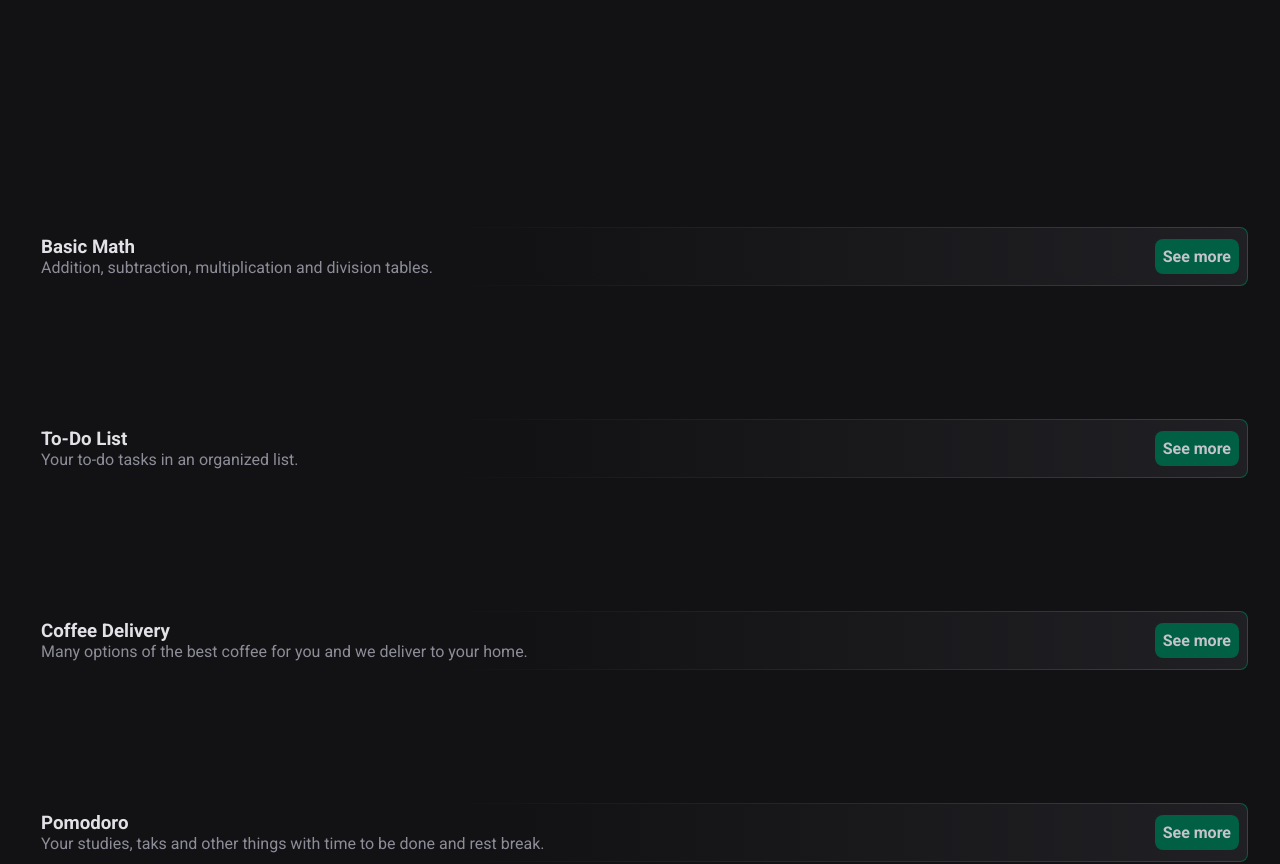
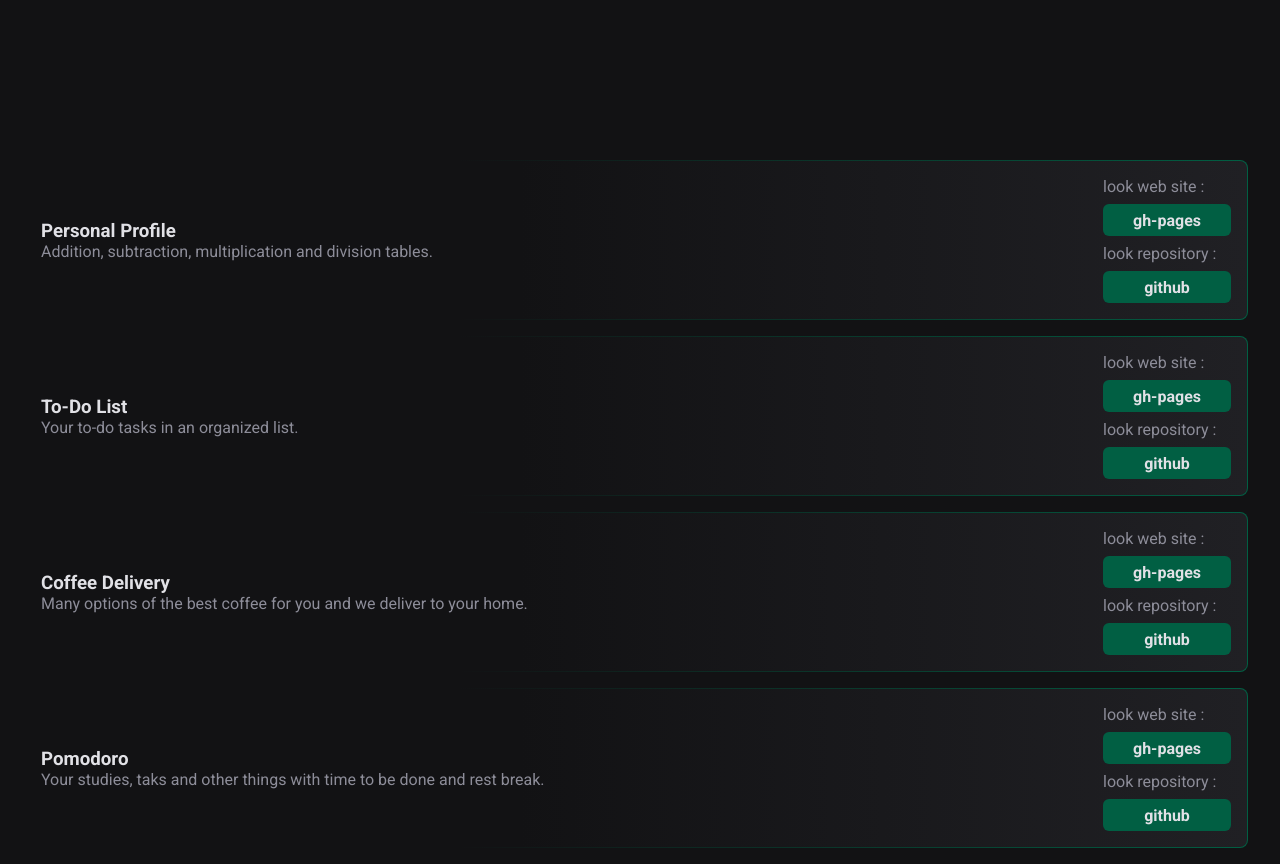
Before and after one commit to devliov/Personal-profile-devliov, a React (Vite) app: page / in a window 1280 px wide. Shown: the part 740-1604 px from the top of the page. Built offline with nearby package versions, Linux system fonts and the light colour scheme.

Commit message:
fix: remove radix-dialog and delet component

```diff
--- a/src/pages/projects/index.tsx
+++ b/src/pages/projects/index.tsx
@@ -1,41 +1,56 @@
-import * as Dialog from "@radix-ui/react-dialog";
-import { Project } from "./projectslist/index";
 import { ProjectContainer, ProjectItem } from "./styles";
+
+import Todo from "../../assets/Screenshot from 2023-06-12 17-41-00.png";
 
 type ProjectsItem = {
   id: number;
   title: string;
   description: string;
+  image: string;
+  gitHub: string;
+  ghPages?: string;
 };
 
-const projectItem: ProjectsItem[] = [
+// eslint-disable-next-line react-refresh/only-export-components
+export const projectItem: ProjectsItem[] = [
   {
     id: 1,
-    title: "Basic Math",
+    title: "Personal Profile",
     description: "Addition, subtraction, multiplication and division tables.",
+    image: Todo,
+    gitHub: "https://github.com/devliov/personal-profile-devliov",
+    ghPages: "https://devliov.github.io/personal-profile-devliov/",
   },
   {
     id: 2,
     title: "To-Do List",
     description: "Your to-do tasks in an organized list.",
+    image: Todo,
+    gitHub: "https://github.com/devliov/personal-profile-devliov",
+    ghPages: "https://devliov.github.io/personal-profile-devliov/",
   },
   {
     id: 3,
     title: "Coffee Delivery",
     description:
       "Many options of the best coffee for you and we deliver to your home.",
+    image: Todo,
+    gitHub: "https://github.com/devliov/personal-profile-devliov",
+    ghPages: "https://devliov.github.io/personal-profile-devliov/",
   },
   {
     id: 4,
     title: "Pomodoro",
     description:
       "  Your studies, taks and other things with time to be done and rest break.",
+    image: Todo,
+    gitHub: "https://github.com/devliov/todo-list-react-vite-deploy",
+    ghPages: "https://devliov.github.io/todo-list-react-vite-deploy/",
   },
 ];
 
 export function Projects() {
   return (
-    <Dialog.Root>
     <ProjectContainer id="projects">
       {projectItem.map((item) => (
         <ProjectItem key={item.id}>
@@ -43,13 +58,18 @@ export function Projects() {
             <h3> {item.title}</h3>
             <p>{item.description} </p>
           </div>
-            <Dialog.Trigger asChild>
-              <button>See more</button>
-            </Dialog.Trigger>
+          <section>
+            <p>look web site :</p>
+            <a href={item.ghPages} target="_blank">
+              gh-pages
+            </a>
+            <p>look repository :</p>
+            <a href={item.gitHub} target="_blank">
+              github
+            </a>
+          </section>
         </ProjectItem>
       ))}
     </ProjectContainer>
-      <Project />
-    </Dialog.Root>
   );
 }
--- a/src/pages/projects/projectslist/index.tsx
+++ /dev/null
@@ -1,42 +0,0 @@
-import * as Dialog from "@radix-ui/react-dialog";
-
-import { BoxButton, BoxProject, CloseButton, Content, Overlay } from "./styles";
-import { X } from "phosphor-react";
-
-import Todo from "../../../assets/Screenshot from 2023-06-12 17-41-00.png";
-
-export function Project() {
-  return (
-    <Dialog.Portal>
-      <Overlay />
-      <Content>
-        <BoxButton>
-          <CloseButton>
-            <X size={24} />
-          </CloseButton>
-        </BoxButton>
-        <BoxProject>
-          <section>
-            <img src={Todo} alt="" />
-          </section>
-          <div>
-            <p>look web site :</p>
-            <a
-              href="https://devliov.github.io/todo-list-react-vite-deploy/"
-              target="_blank"
-            >
-              gh-pages
-            </a>
-            <p>look repository :</p>
-            <a
-              href="https://github.com/devliov/todo-list-react-vite-deploy"
-              target="_blank"
-            >
-              github
-            </a>
-          </div>
-        </BoxProject>
-      </Content>
-    </Dialog.Portal>
-  );
-}
--- a/src/pages/projects/projectslist/styles.ts
+++ /dev/null
@@ -1,82 +0,0 @@
-import styled from "styled-components";
-import * as Dialog from "@radix-ui/react-dialog";
-
-export const Overlay = styled(Dialog.Overlay)`
-  position: fixed;
-  width: 100vw;
-  height: 100vh;
-  inset: 0;
-  background: rgba(0, 0, 0, 0.75);
-`;
-
-export const Content = styled(Dialog.Content)`
-  display: flex;
-  justify-content: center;
-  width: 100%;
-  border-radius: 6px;
-  padding: 2.5rem 3rem;
-  background: ${(props) => props.theme["gray-800"]};
-  position: fixed;
-  top: 39%;
-  left: 50%;
-  transform: translate(-50%, -50%);
-  gap: 1rem;
-`;
-
-export const CloseButton = styled(Dialog.Close)`
-  position: absolute;
-  background: transparent;
-  border: 0;
-  top: 1.5rem;
-  right: 1.5rem;
-  line-height: 0;
-  cursor: pointer;
-  color: ${(props) => props.theme["gray-500"]};
-
-  &:hover {
-    color: ${(props) => props.theme["red-500"]};
-  }
-`;
-
-export const BoxButton = styled.div`
-  height: 2rem;
-  width: 100%;
-`;
-
-export const BoxProject = styled.div`
-  section {
-    img {
-      max-width: 35rem;
-      max-height: 18rem;
-      border-radius: 0.5rem;
-
-      @media (max-width: 720px) {
-        max-width: 20rem;
-        max-height: 9rem;
-      }
-    }
-  }
-
-  div {
-    display: flex;
-    flex-direction: column;
-    margin-top: 3rem;
-    gap: 1rem;
-
-    a {
-      display: flex;
-      height: 2rem;
-      width: 10rem;
-      justify-content: center;
-      text-decoration: none;
-      font-weight: bold;
-      align-items: center;
-      border-radius: 6px;
-      background: ${(props) => props.theme["green-700"]};
-
-      &:hover {
-        background: ${(props) => props.theme["green-500"]};
-      }
-    }
-  }
-`;
--- a/src/pages/projects/styles.ts
+++ b/src/pages/projects/styles.ts
@@ -7,7 +7,8 @@ export const ProjectContainer = styled.main`
   display: flex;
   flex-direction: column;
   padding-top: 2rem;
-  height: 100vh;
+  height: max-content;
+  gap: 1rem;
 `;
 
 export const ProjectItem = styled.div`
@@ -41,19 +42,25 @@ export const ProjectItem = styled.div`
     color: ${(props) => props.theme["gray-400"]};
   }
 
-  button {
-    flex-shrink: 0;
-    max-height: 3rem;
-    padding: 0.5rem;
-    font-weight: bold;
-    color: ${(props) => props.theme["gray-300"]};
-    border: none;
-    border-radius: 0.5rem;
-    background-color: ${(props) => props.theme["green-700"]};
+  section {
+    display: flex;
+    flex-direction: column;
+    margin: 0.5rem;
+    gap: 0.5rem;
+    a {
+      display: flex;
+      height: 2rem;
+      width: 8rem;
+      justify-content: center;
+      text-decoration: none;
+      font-weight: bold;
+      align-items: center;
+      border-radius: 6px;
+      background: ${(props) => props.theme["green-700"]};
 
-    &:hover {
-      background-color: ${(props) => props.theme["green-500"]};
-      cursor: pointer;
+      &:hover {
+        background: ${(props) => props.theme["green-500"]};
+      }
     }
   }
 `;
```
Also changed, not shown: package.json (+1 -33 lines), 1 other file (tests, documents, lock files or other folders). Lines whose indentation alone changed are shown as unchanged.
